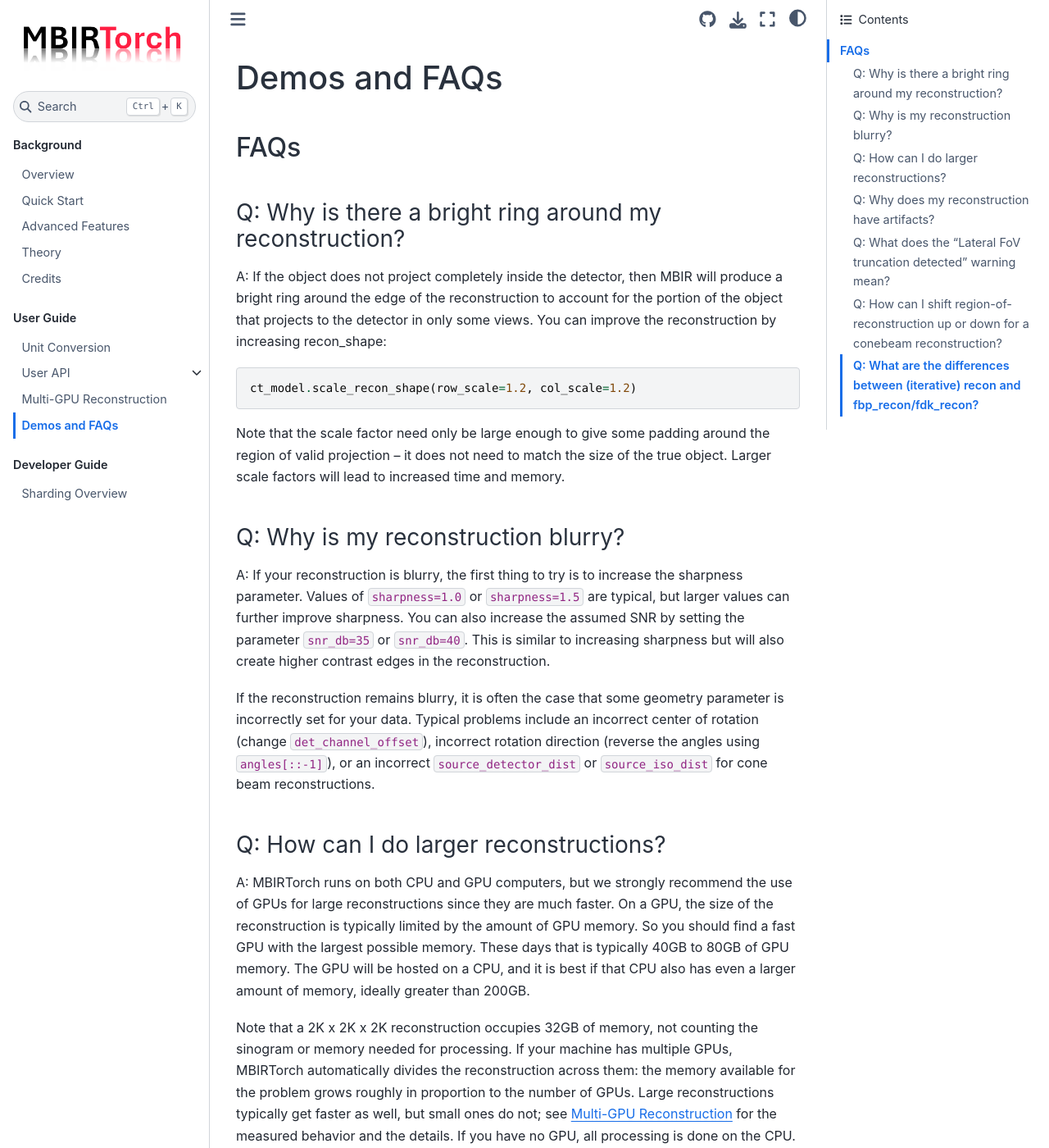
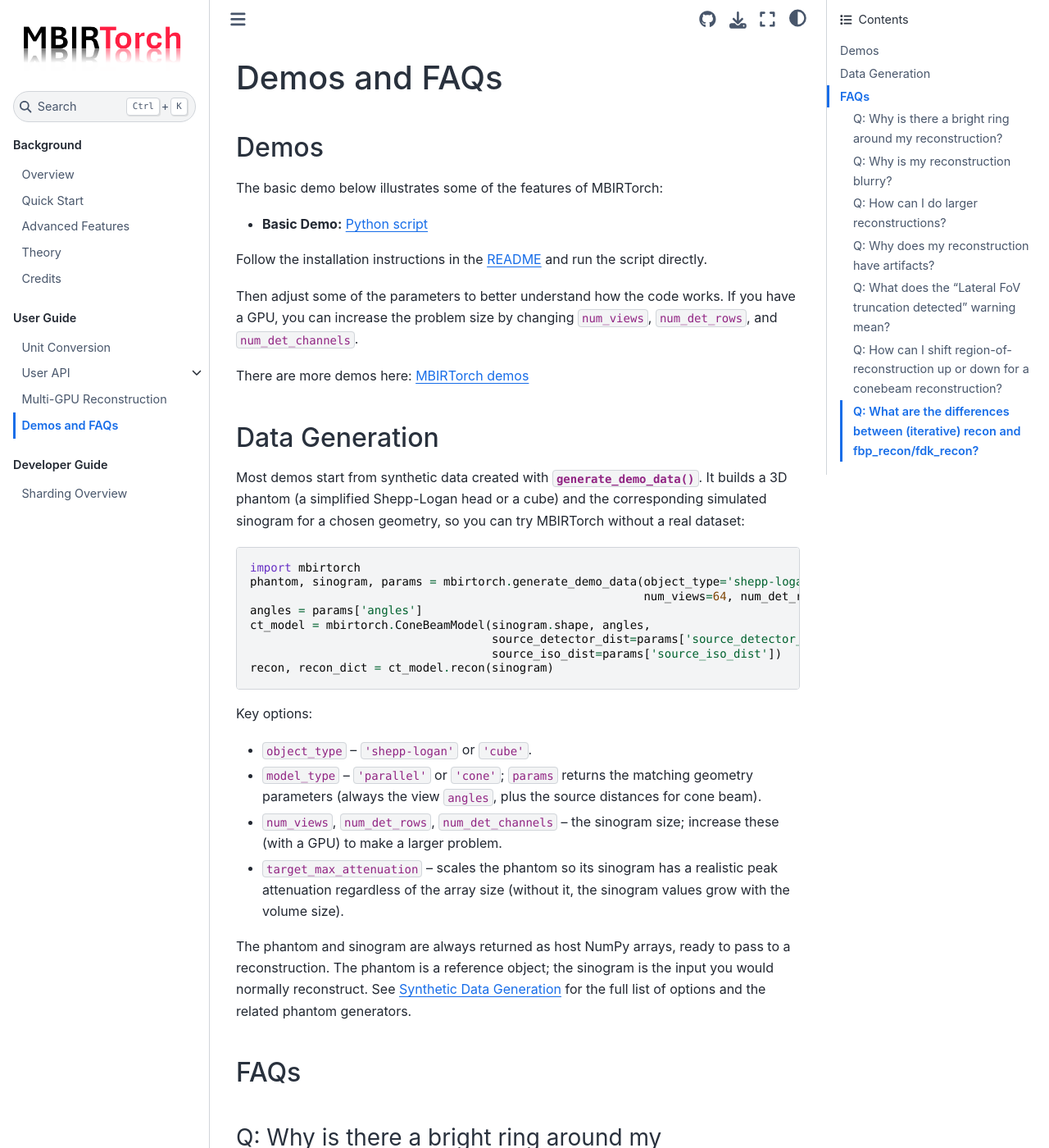
Before and after one commit to cabouman/mbirtorch, a Sphinx documentation site: the page built from docs/source/demos_and_faqs.rst, in a window 1280 px wide and 1400 px high. Shown: the whole window at 82% size. Built offline with Sphinx 7.4.7 and the Sphinx Book theme 1.1.4, drawn with Linux system fonts in a browser that asks for light colours; pages that are not in the unit, such as notebooks, are missing from menus; part of the change alters nothing that is shown.

Commit message:
Restore the Demos and Data Generation sections of the FAQ page
Both halves were held back as PENDING blocks.  Data Generation was
blocked only on generate_demo_data, which has landed; the code example
in the section was run end to end before restoring it.  The Demos
section is restored with its install sentence pointing at the README
instead of the unwritten install page; a one-line marker says to point
it back at InstallationDocs when that page lands.  The three FAQ
markers that reference demos which do not exist yet stay held.

Co-Authored-By: Claude Fable 5 <noreply@anthropic.com>

```diff
--- a/docs/source/demos_and_faqs.rst
+++ b/docs/source/demos_and_faqs.rst
@@ -4,63 +4,55 @@
 Demos and FAQs
 ==============
 
-.. PENDING(demos): restore the Demos section below when the mbirtorch demo set exists.
-   mbirtorch currently ships one demo, demo/demo_1_shepp_logan.py, against mbirjax's
-   notebook-plus-scripts set, and there is no mbirtorch_applications repo yet.  The
-   section also cross-references :ref:`InstallationDocs`, which install.rst defines and
-   which is not written yet, so restore it after that page lands.
+Demos
+-----
 
-   Demos
-   -----
+The basic demo below illustrates some of the features of MBIRTorch:
 
-   The basic demo below illustrates some of the features of MBIRTorch:
+* **Basic Demo:** `Python script <https://github.com/cabouman/mbirtorch/blob/main/demo/demo_1_shepp_logan.py>`__
 
-   * **Basic Demo:** `Python script <https://github.com/cabouman/mbirtorch/blob/main/demo/demo_1_shepp_logan.py>`__
+Follow the installation instructions in the
+`README <https://github.com/cabouman/mbirtorch/blob/main/README.md>`__ and run the script directly.
 
-   Follow the installation instructions at :ref:`InstallationDocs` and run the script directly.
+.. PENDING(install): point the sentence above at :ref:`InstallationDocs` when install.rst lands.
 
-   Then adjust some of the parameters to better understand how the code works.
-   If you have a GPU, you can increase the problem size by changing ``num_views``, ``num_det_rows``, and ``num_det_channels``.
+Then adjust some of the parameters to better understand how the code works.
+If you have a GPU, you can increase the problem size by changing ``num_views``, ``num_det_rows``, and ``num_det_channels``.
 
-   There are more demos here: `MBIRTorch demos <https://github.com/cabouman/mbirtorch/blob/main/demo/>`__
+There are more demos here: `MBIRTorch demos <https://github.com/cabouman/mbirtorch/blob/main/demo/>`__
 
 
-.. PENDING(generate_demo_data): restore the Data Generation section below when
-   generate_demo_data is ported.  The function does not exist in mbirtorch, so every code
-   line in the section would fail today.  The section also references
-   :ref:`synthetic-data-generation`, which usr_utilities.rst already defines.
+Data Generation
+---------------
 
-   Data Generation
-   ---------------
+Most demos start from synthetic data created with :func:`~mbirtorch.utilities.generate_demo_data`.  It builds a 3D
+phantom (a simplified Shepp-Logan head or a cube) and the corresponding simulated sinogram for a chosen
+geometry, so you can try MBIRTorch without a real dataset:
 
-   Most demos start from synthetic data created with :func:`~mbirtorch.utilities.generate_demo_data`.  It builds a 3D
-   phantom (a simplified Shepp-Logan head or a cube) and the corresponding simulated sinogram for a chosen
-   geometry, so you can try MBIRTorch without a real dataset:
+.. code-block:: python
 
-   .. code-block:: python
+    import mbirtorch
+    phantom, sinogram, params = mbirtorch.generate_demo_data(object_type='shepp-logan', model_type='cone',
+                                                             num_views=64, num_det_rows=128, num_det_channels=128)
+    angles = params['angles']
+    ct_model = mbirtorch.ConeBeamModel(sinogram.shape, angles,
+                                       source_detector_dist=params['source_detector_dist'],
+                                       source_iso_dist=params['source_iso_dist'])
+    recon, recon_dict = ct_model.recon(sinogram)
 
-       import mbirtorch
-       phantom, sinogram, params = mbirtorch.generate_demo_data(object_type='shepp-logan', model_type='cone',
-                                                                num_views=64, num_det_rows=128, num_det_channels=128)
-       angles = params['angles']
-       ct_model = mbirtorch.ConeBeamModel(sinogram.shape, angles,
-                                          source_detector_dist=params['source_detector_dist'],
-                                          source_iso_dist=params['source_iso_dist'])
-       recon, recon_dict = ct_model.recon(sinogram)
+Key options:
 
-   Key options:
+* ``object_type`` -- ``'shepp-logan'`` or ``'cube'``.
+* ``model_type`` -- ``'parallel'`` or ``'cone'``; ``params`` returns the matching
+  geometry parameters (always the view ``angles``, plus the source distances for cone beam).
+* ``num_views``, ``num_det_rows``, ``num_det_channels`` -- the sinogram size; increase these (with a GPU)
+  to make a larger problem.
+* ``target_max_attenuation`` -- scales the phantom so its sinogram has a realistic peak attenuation
+  regardless of the array size (without it, the sinogram values grow with the volume size).
 
-   * ``object_type`` -- ``'shepp-logan'`` or ``'cube'``.
-   * ``model_type`` -- ``'parallel'`` or ``'cone'``; ``params`` returns the matching
-     geometry parameters (always the view ``angles``, plus the source distances for cone beam).
-   * ``num_views``, ``num_det_rows``, ``num_det_channels`` -- the sinogram size; increase these (with a GPU)
-     to make a larger problem.
-   * ``target_max_attenuation`` -- scales the phantom so its sinogram has a realistic peak attenuation
-     regardless of the array size (without it, the sinogram values grow with the volume size).
-
-   The phantom and sinogram are always returned as host NumPy arrays, ready to pass to a reconstruction.
-   The phantom is a reference object; the sinogram is the input you would normally reconstruct.  See
-   :ref:`synthetic-data-generation` for the full list of options and the related phantom generators.
+The phantom and sinogram are always returned as host NumPy arrays, ready to pass to a reconstruction.
+The phantom is a reference object; the sinogram is the input you would normally reconstruct.  See
+:ref:`synthetic-data-generation` for the full list of options and the related phantom generators.
 
 
 FAQs
```
